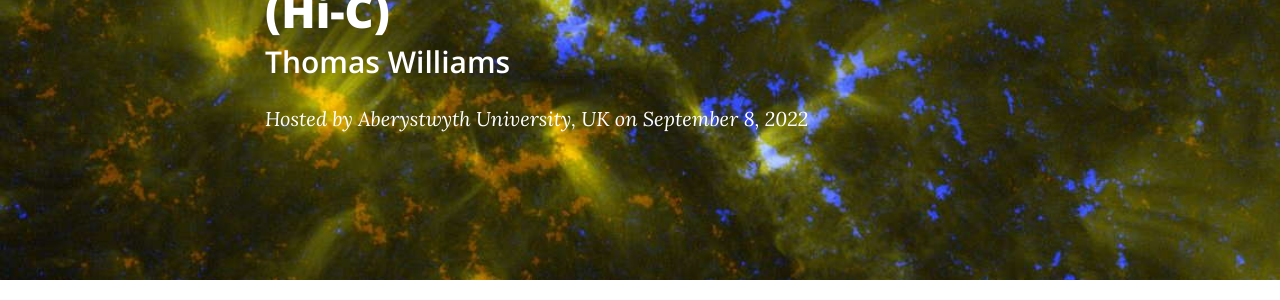
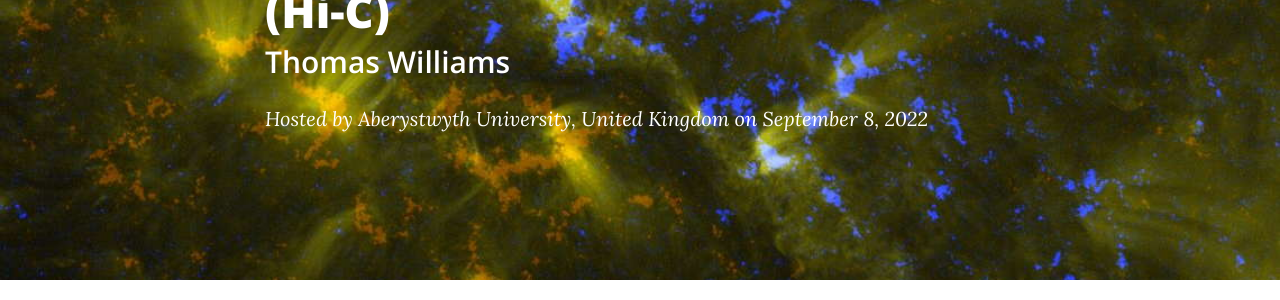
Before and after one commit to ITA-Solar/espos, a Jekyll site: the page built from _posts/2022-09-08-Williams.md, in a window 1280 px wide. Shown: the part 333-633 px from the top of the page. Built offline with Jekyll 4.4.1, drawn with Linux system fonts in a browser that asks for light colours; nearby versions of some CDN libraries.

Commit message:
Update 2022-09-08-Williams.md

```diff
--- a/_posts/2022-09-08-Williams.md
+++ b/_posts/2022-09-08-Williams.md
@@ -3,7 +3,7 @@ layout:     post
 title:      "Probing the Spatial Scales of Coronal Loops with NASA’s High-resolution Coronal Imager (Hi-C)"
 subtitle:   "Thomas Williams"
 date:       2022-09-08 11:00:00
-author:     "Aberystwyth University, UK"
+author:     "Aberystwyth University, United Kingdom"
 #header-img: "img/2022-09-08-Williams.jpg"
 published:  true
 ---
```
